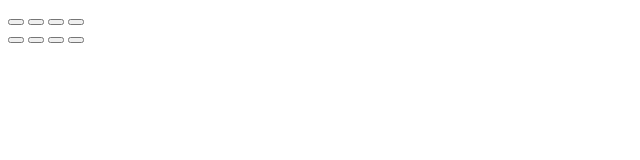
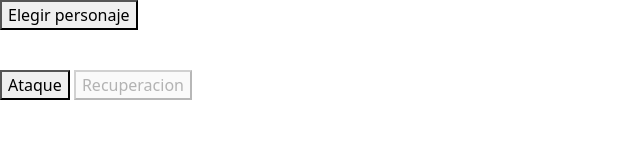
Before and after one commit to LuisT92/PrimPasosVJ, a plain HTML site: page index.html in a window 1280 px wide. Shown: the whole page, without its empty margins (0-640 px from the left). Drawn offline with nearby package versions, Linux system fonts and the light colour scheme.

Commit message:
Base
Esto es como un preview de lo que se podría hacer en la interfaz, obvio muy básico pero es por ahí

```diff
--- a/index.html
+++ b/index.html
@@ -4,28 +4,38 @@
     <meta charset="UTF-8">
     <meta http-equiv="X-UA-Compatible" content="IE=edge">
     <meta name="viewport" content="width=device-width, initial-scale=1.0">
-    <title>Index</title>
+    <link href="https://cdn.jsdelivr.net/npm/bootstrap@5.3.0-alpha1/dist/css/bootstrap.min.css" rel="stylesheet" integrity="sha384-GLhlTQ8iRABdZLl6O3oVMWSktQOp6b7In1Zl3/Jr59b6EGGoI1aFkw7cmDA6j6gD" crossorigin="anonymous">
+    <link rel="shortcut icon" href="/controller.svg">
+    <title>Juego</title>
+  </head>
 </head>
 <body>
     <script src="juego.js"></script>
-    <div class="personaje">
-        <div class="poderesP1">
-            <button class="ataque1P1"></button>
-            <button class="ataque2P1"></button>
-            <button class="defensa1P1"></button>
-            <button class="defensa2P1"></button>
+    <script src="https://cdn.jsdelivr.net/npm/bootstrap@5.3.0-alpha1/dist/js/bootstrap.bundle.min.js" integrity="sha384-w76AqPfDkMBDXo30jS1Sgez6pr3x5MlQ1ZAGC+nuZB+EYdgRZgiwxhTBTkF7CXvN" crossorigin="anonymous"></script>
+    <div class="seleccion">
+        <div class="jugador1">
+            <div class="personaje">
+                <!--boton elegir personaje asociado a la funcion elegirPersonaje-->
+                <button onclick="elegirPersonaje()">Elegir personaje</button>
+                <div class="personajeElegido">
+                    <!--muestra el personaje que la funcion elegirPersonaje le asigna-->
+                    <img src="" alt="" id="personajeElegido">
+                    <!--muestra el nombre del personaje que la funcion elegirPersonaje le asigna-->
+                    <p id="nombrePersonaje"></p>
+                    <!--muestra la vida del personaje que la funcion elegirPersonaje le asigna-->
+                    <p id="vidaPersonaje"></p>
+                    <!--muestra el atque y defensa que se le asigno al personaje-->
+                    <p id="ataquePersonaje"></p>
+                    <p id="defensaPersonaje"></p>
+                </div>
+                <!--botones para el juego, solo se coloca el boton ataque y el boton desactivado de recuperacio   -->
+                <button id="ataque">Ataque</button>
+                <button id="recuperacion" disabled>Recuperacion</button>
+                <div class="vida">
+                </div>
+            </div>
         </div>
-        <div class="vidaP1"></div>
+        <div class="jugador2"></div>
     </div>
-    <div class="personaje2">
-        <div class="poderesP2">
-            <button class="ataque1P1"></button>
-            <button class="ataque2P1"></button>
-            <button class="defensa1P1"></button>
-            <button class="defensa2P1"></button>
-        </div>
-        <div class="vidap2"></div>
-    </div>
-
 </body>
 </html>
```
